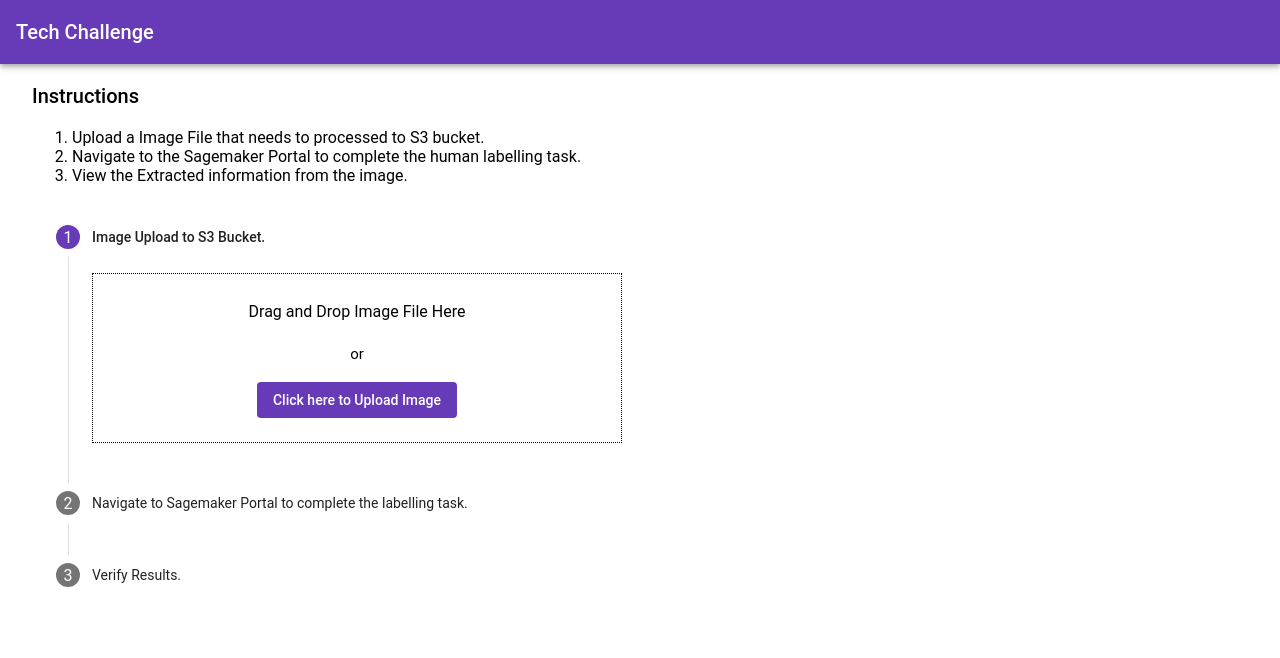
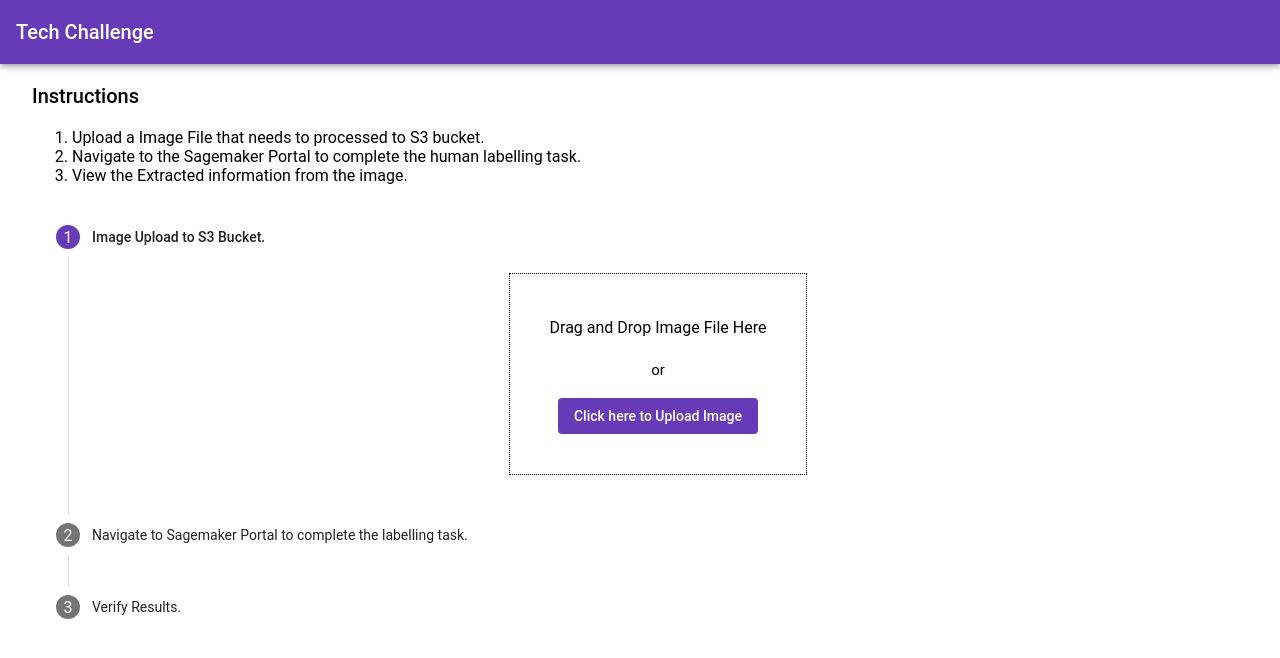
Before and after one commit to gokulsadanandam/techchallenge-capgemini, an Angular app: page / in a window 1280 px wide. Shown: the top 658 px of the page. Built offline with nearby package versions, Linux system fonts and the light colour scheme.

Commit message:
3 files modified

```diff
--- a/src/app/app.component.css
+++ b/src/app/app.component.css
@@ -11,9 +11,15 @@ p {
   margin: 0.5rem 1rem;
 }
 
+.image-uploader-container {
+  display: flex;
+  justify-content: space-around;
+  align-items: stretch;
+}
+
 .image-uploader {
-  max-width: 480px;
-  padding: 1.5rem;
+  /* max-width: 480px; */
+  padding: 2.5rem;
   border: 1px dotted;
   text-align: center;
 }
--- a/src/app/app.component.html
+++ b/src/app/app.component.html
@@ -22,11 +22,16 @@
 			<ng-template matStepLabel>
 				Image Upload to S3 Bucket.
 			</ng-template>
-			<div class="image-uploader" (ondrop)="drop(event)" (ondragover)="allowDrop(event)">
-				<div class="mat-h3">Drag and Drop Image File Here</div>
-				<div class="mat-h4">or</div>
-				<button mat-flat-button color="primary">Click here to Upload Image</button>
-			</div>
+			<div class="image-uploader-container">
+				<div class="image-uploader" (drop)="drop($event)" (dragover)="allowDrop($event)">
+					<div class="mat-h3">Drag and Drop Image File Here</div>
+					<div class="mat-h4">or</div>
+					<button mat-flat-button color="primary">Click here to Upload Image</button>
+				</div>
+				<div class="uploaded-image-preview" *ngIf="uploadedImage">
+					<img [src]="uploadedImage" width="200" height="200">
+        </div>
+				</div>
 		</mat-step>
 		<mat-step>
 			<ng-template matStepLabel>
--- a/src/app/app.component.ts
+++ b/src/app/app.component.ts
@@ -8,18 +8,28 @@ import { MatSelectModule } from "@angular/material/select";
 })
 export class AppComponent {
   name = "TechChallenge";
-
+  uploadedImage: string | ArrayBuffer;
   drop(e) {
     e.preventDefault();
-    console.log("dropped!");
+    e.stopPropagation();
+    const fileList: object[] = e.dataTransfer.files;
+    if (fileList.length < 2) {
+      for (let i = 0; i < fileList.length; i++) {
+        let currentFile: any = fileList[i];
+        if (currentFile.type.match(/image.*/)) {
+          var reader = new FileReader();
+          reader.onload = fileReader => {
+            this.uploadedImage = fileReader.target.result;
+          };
+          reader.readAsDataURL(currentFile);
+        }
+      }
+    }
   }
 
   allowDrop(ev) {
-    console.log("hey");
+    ev.stopPropagation();
     ev.preventDefault();
-  }
-
-  drag(ev) {
-    ev.dataTransfer.setData("text", ev.target.id);
+    ev.dataTransfer.dropEffect = "copy";
   }
 }
```
